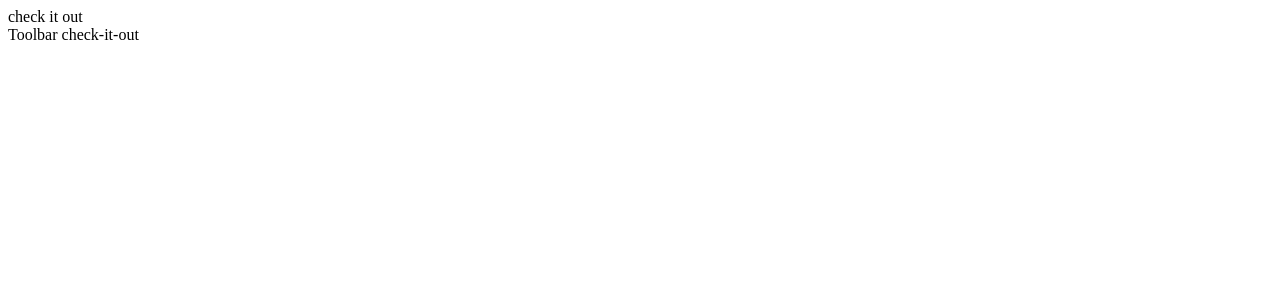
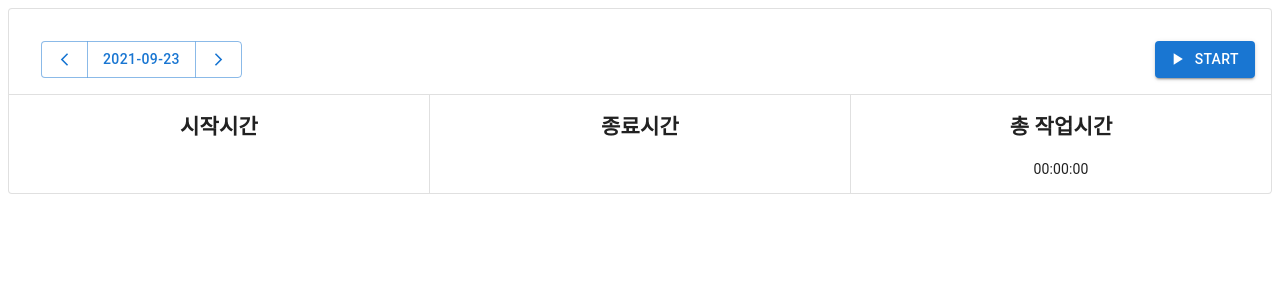
Before and after one commit to LemonScone/check-it-out, a React (Create React App) app: page / in a window 1280 px wide. Shown: the top 300 px of the page. Built offline with nearby package versions, Linux system fonts and the light colour scheme.

Commit message:
🚧 generate timer

```diff
--- a/package.json
+++ b/package.json
@@ -6,6 +6,7 @@
   "dependencies": {
     "@emotion/react": "^11.4.1",
     "@emotion/styled": "^11.3.0",
+    "@mui/icons-material": "^5.0.1",
     "@mui/material": "^5.0.1",
     "react": "^17.0.2",
     "react-dom": "^17.0.2",
--- a/src/App.js
+++ b/src/App.js
@@ -3,7 +3,7 @@ import Toolbar from './components/Toolbar'
 function App() {
   return (
     <div className="App">
-      <header className="App-header">check it out</header>
+      <header className="App-header"></header>
       <Toolbar name="check-it-out"></Toolbar>
     </div>
   )
--- a/src/components/Toolbar.js
+++ b/src/components/Toolbar.js
@@ -1,5 +1,122 @@
 import React from 'react'
-function Toolbar(props) {
-  return <div>Toolbar {props.name}</div>
+import { Button, ButtonGroup, Box, Card, Divider } from '@mui/material'
+import MuiGrid from '@mui/material/Grid'
+import { styled } from '@mui/material/styles'
+import { PlayArrow, Pause, ArrowForwardIos } from '@mui/icons-material'
+import { ArrowBackIosNew } from '@mui/icons-material'
+
+const Grid = styled(MuiGrid)(({ theme }) => ({
+  width: '100%',
+  textAlign: 'center',
+  ...theme.typography.body2,
+  '& [role="separator"]': {
+    margin: theme.spacing(0, 2),
+  },
+}))
+
+class Toolbar extends React.Component {
+  constructor(props) {
+    super(props)
+    this.state = {
+      /* start : 시작시간, stop : 종료시간, workingTime : 총 작업시간(초 단위), isAction : 작업 진행 유무, interval : clearInterval을 위해 저장 */
+      start: '',
+      finish: '',
+      workingTime: 0,
+      isAction: false,
+      interval: null,
+    }
+    this.updateChecking = this.updateChecking.bind(this)
+    this.addTime = this.addTime.bind(this)
+  }
+
+  updateChecking = () => {
+    const { isAction, start, interval } = this.state
+    this.setState({
+      start: isAction ? start : new Date().toLocaleString(),
+      finish: isAction ? new Date().toLocaleString() : '작업중',
+      isAction: !isAction,
+    })
+
+    if (!isAction) {
+      this.setState({ interval: setInterval(this.addTime, 1000) })
+    } else {
+      clearInterval(interval)
+    }
+  }
+
+  addTime = () => {
+    this.setState({ workingTime: this.state.workingTime + 1 })
+  }
+
+  workingTimeFm = () => {
+    const { workingTime } = this.state
+    const hour = parseInt(workingTime / 60 / 60).toString()
+    const minute = parseInt(workingTime / 60).toString()
+    const second = (workingTime % 60).toString()
+
+    return `${hour.padStart(2, '0')}:${minute.padStart(2, '0')}:${second.padStart(2, '0')}`
+  }
+
+  getDateFormat = () => {
+    const today = new Date()
+    const year = today.getFullYear().toString()
+    const month = (today.getMonth() + 1).toString()
+    const date = today.getDate().toString()
+    return `${year}-${month.padStart(2, '0')}-${date.padStart(2, '0')}`
+  }
+
+  render() {
+    const { start, finish, isAction } = this.state
+    return (
+      <div>
+        <Card variant="outlined">
+          <Grid container spacing={2} sx={{ p: 2, m: 0 }}>
+            <Grid item xs={6}>
+              <Box sx={{ p: 0, display: 'flex' }} justify="center">
+                <ButtonGroup variant="outlined" aria-label="outlined primary button group">
+                  <Button>
+                    <ArrowBackIosNew sx={{ fontSize: 15 }} />
+                  </Button>
+                  <Button>{this.getDateFormat()}</Button>
+                  <Button>
+                    <ArrowForwardIos sx={{ fontSize: 15 }} />
+                  </Button>
+                </ButtonGroup>
+              </Box>
+            </Grid>
+            <Grid item xs={6}>
+              <Box sx={{ display: 'flex', justifyContent: 'flex-end' }}>
+                <Button
+                  variant="contained"
+                  onClick={this.updateChecking}
+                  color={isAction ? 'error' : 'primary'}
+                  startIcon={isAction ? <Pause /> : <PlayArrow />}>
+                  {isAction ? 'PAUSE' : 'START'}
+                </Button>
+              </Box>
+            </Grid>
+          </Grid>
+          <Divider></Divider>
+          <Grid container>
+            <Grid item xs>
+              <h2>시작시간</h2>
+              <p>{start}</p>
+            </Grid>
+            <Divider orientation="vertical" flexItem></Divider>
+            <Grid item xs>
+              <h2>종료시간</h2>
+              <p>{finish}</p>
+            </Grid>
+            <Divider orientation="vertical" flexItem></Divider>
+            <Grid item xs>
+              <h2>총 작업시간</h2>
+              <p>{this.workingTimeFm()}</p>
+            </Grid>
+          </Grid>
+        </Card>
+      </div>
+    )
+  }
 }
+
 export default Toolbar
```
Also changed, not shown: 1 other file (tests, documents, lock files or other folders).
